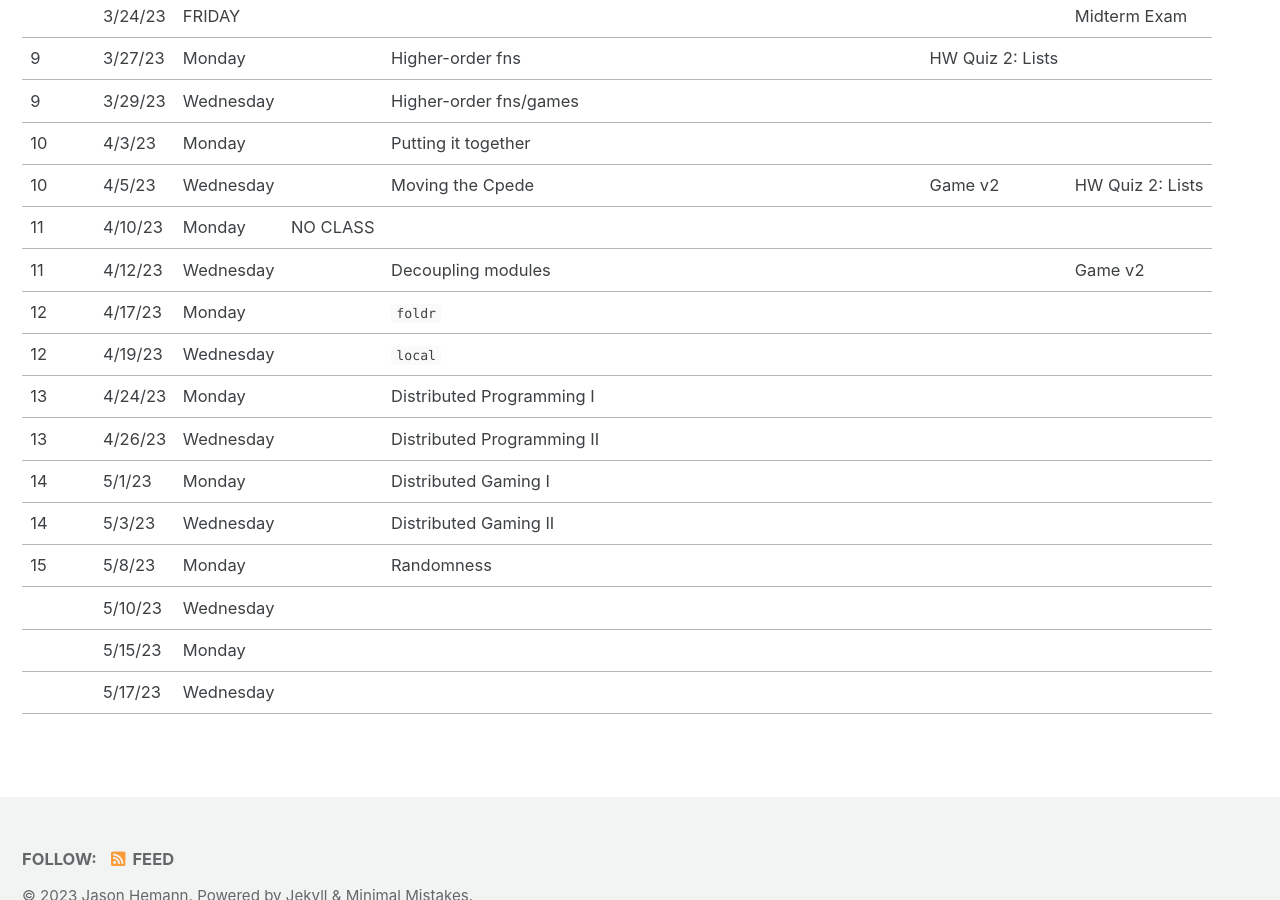
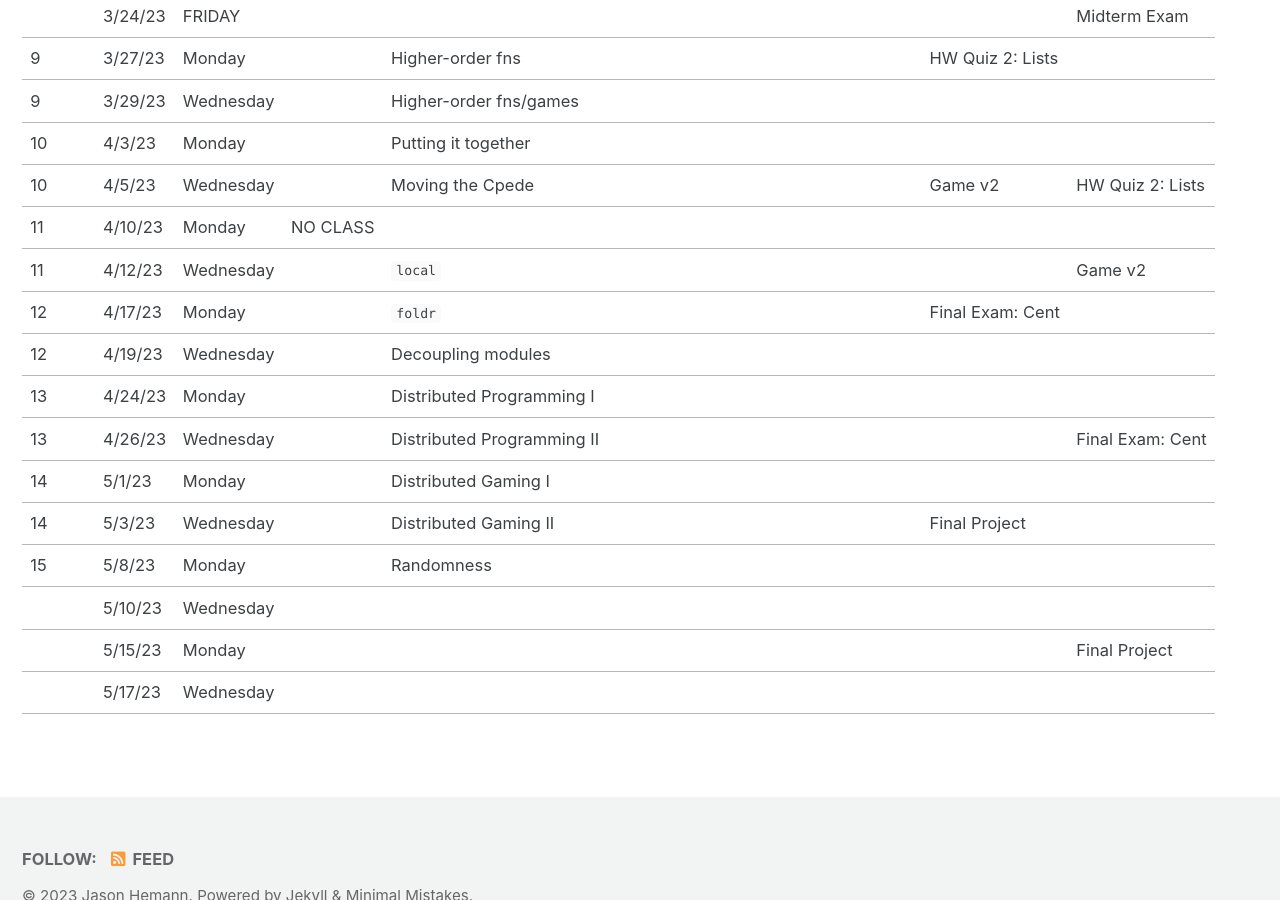
Before and after one commit to jasonhemann/25SP-CS1114, a Jekyll site: the page built from schedule.md, in a window 1280 px wide and 900 px high, scrolled down 991 px. Built offline with Jekyll 4.4.1, drawn with Linux system fonts in a browser that asks for light colours; cached includes are drawn as plain includes.

Commit message:
They implement centipede as f.exam and distributed as f.project

```diff
--- a/schedule.md
+++ b/schedule.md
@@ -45,20 +45,20 @@ classes: wide
 | 10    | 4/5/23  | Wednesday |          | Moving the Cpede           |                     |                 | Game v2          | HW Quiz 2: Lists |
 |-------|---------|-----------|----------|----------------------------|---------------------|-----------------|------------------|------------------|
 | 11    | 4/10/23 | Monday    | NO CLASS |                            |                     |                 |                  |                  |
-| 11    | 4/12/23 | Wednesday |          | Decoupling modules         |                     |                 |                  | Game v2          |
+| 11    | 4/12/23 | Wednesday |          | `local`                    |                     |                 |                  | Game v2          |
 |-------|---------|-----------|----------|----------------------------|---------------------|-----------------|------------------|------------------|
-| 12    | 4/17/23 | Monday    |          | `foldr`                    |                     |                 |                  |                  |
-| 12    | 4/19/23 | Wednesday |          | `local`                    |                     |                 |                  |                  |
+| 12    | 4/17/23 | Monday    |          | `foldr`                    |                     |                 | Final Exam: Cent |                  |
+| 12    | 4/19/23 | Wednesday |          | Decoupling modules         |                     |                 |                  |                  |
 |-------|---------|-----------|----------|----------------------------|---------------------|-----------------|------------------|------------------|
 | 13    | 4/24/23 | Monday    |          | Distributed Programming I  |                     |                 |                  |                  |
-| 13    | 4/26/23 | Wednesday |          | Distributed Programming II |                     |                 |                  |                  |
+| 13    | 4/26/23 | Wednesday |          | Distributed Programming II |                     |                 |                  | Final Exam: Cent |
 |-------|---------|-----------|----------|----------------------------|---------------------|-----------------|------------------|------------------|
 | 14    | 5/1/23  | Monday    |          | Distributed Gaming I       |                     |                 |                  |                  |
-| 14    | 5/3/23  | Wednesday |          | Distributed Gaming II      |                     |                 |                  |                  |
+| 14    | 5/3/23  | Wednesday |          | Distributed Gaming II      |                     |                 | Final Project    |                  |
 |-------|---------|-----------|----------|----------------------------|---------------------|-----------------|------------------|------------------|
 | 15    | 5/8/23  | Monday    |          | Randomness                 |                     |                 |                  |                  |
 |       | 5/10/23 | Wednesday |          |                            |                     |                 |                  |                  |
-|       | 5/15/23 | Monday    |          |                            |                     |                 |                  |                  |
+|       | 5/15/23 | Monday    |          |                            |                     |                 |                  | Final Project    |
 |       | 5/17/23 | Wednesday |          |                            |                     |                 |                  |                  |
 
 <!-- <img src="https://imgs.xkcd.com/comics/x.png"> -->
```
